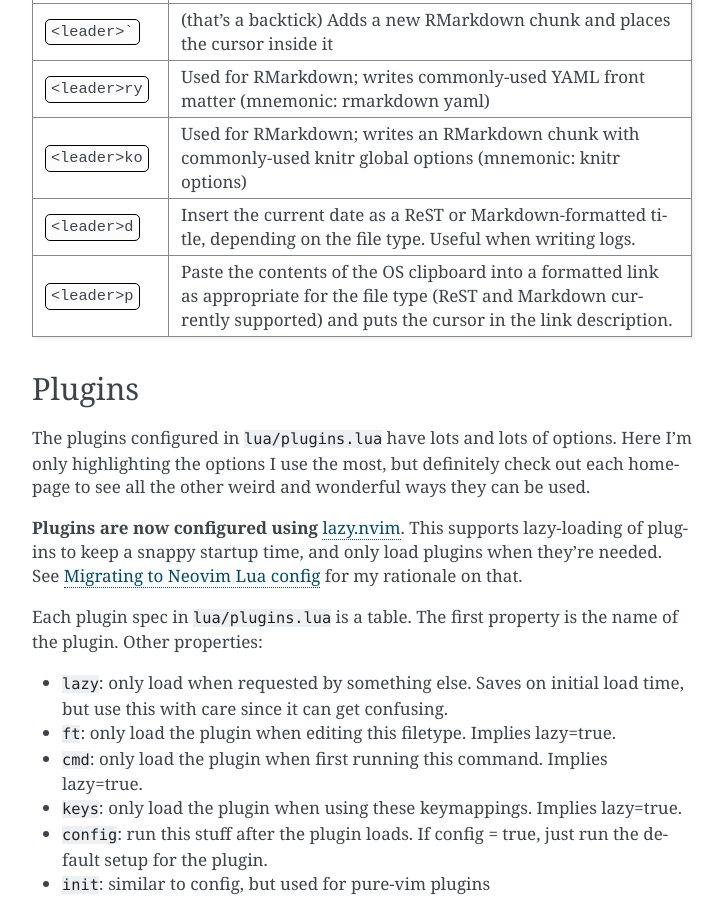
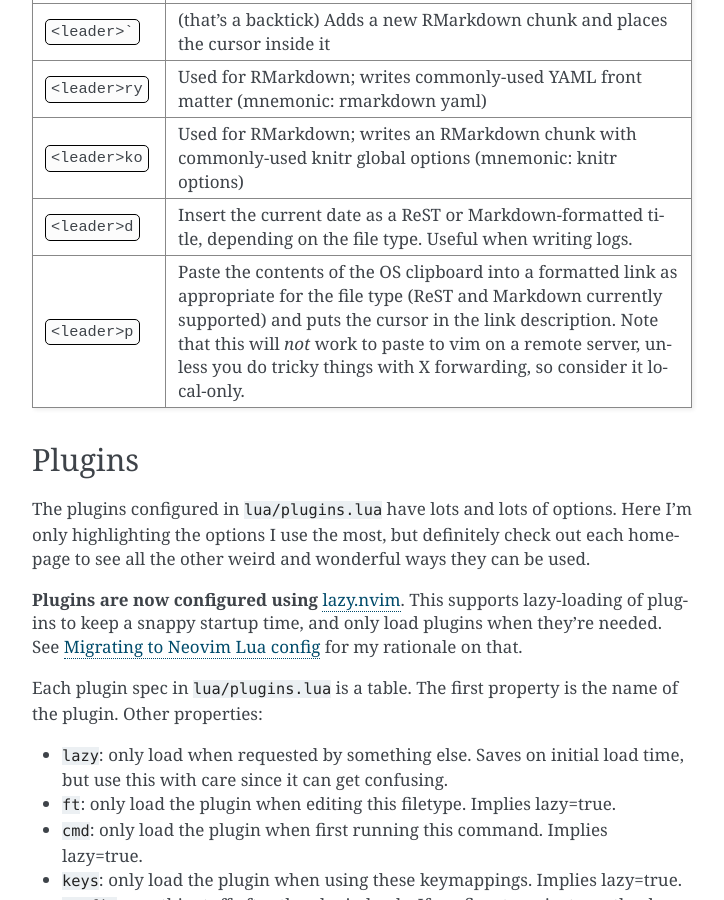
Before and after one commit to daler/dotfiles, a Sphinx documentation site: the page built from docs/vim.rst, in a window 1280 px wide and 900 px high, scrolled down 3498 px. Shown: the whole window, without its empty margins (388-1112 px from the left). Built offline with Sphinx 7.4.7, drawn with Linux system fonts in a browser that asks for light colours.

Commit message:
update notes on <leader>p

```diff
--- a/docs/vim.rst
+++ b/docs/vim.rst
@@ -221,7 +221,9 @@ which-key will provide a description for it.
     * - :kbd:`<leader>p`
       - Paste the contents of the OS clipboard into a formatted link as
         appropriate for the file type (ReST and Markdown currently supported)
-        and puts the cursor in the link description.
+        and puts the cursor in the link description. Note that this will *not*
+        work to paste to vim on a remote server, unless you do tricky things
+        with X forwarding, so consider it local-only.
 
 .. _plugins:
 
```
